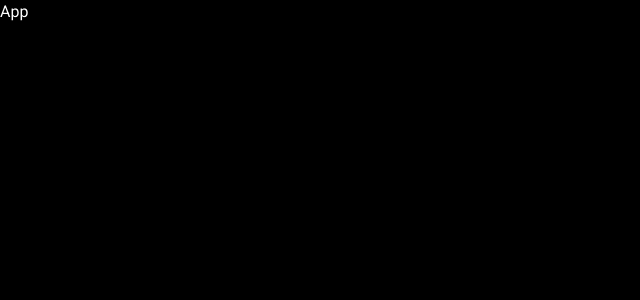
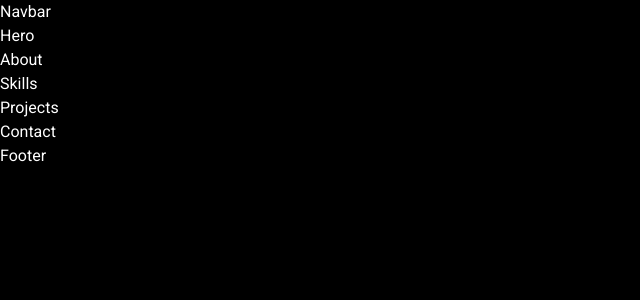
Before and after one commit to ksrinreddy/portfolio, a React (Create React App) app: page / in a window 1280 px wide. Shown: the top 300 px of the page, without its empty margins (0-640 px from the left). Built offline with nearby package versions, Linux system fonts and the light colour scheme.

Commit message:
setup initial app routing

```diff
--- a/src/App.js
+++ b/src/App.js
@@ -1,7 +1,22 @@
 import React from "react";
+import { BrowserRouter, Routes, Route } from "react-router-dom";
+import Footer from "./components/Footer";
+import Navbar from "./components/Navbar";
+
+import Error from "./pages/Error";
+import Home from "./pages/Home";
 
 const App = () => {
-  return <div>App</div>;
+  return (
+    <BrowserRouter>
+      <Navbar />
+      <Routes>
+        <Route path="/" element={<Home />} />
+        <Route path="*" element={<Error />} />
+      </Routes>
+      <Footer />
+    </BrowserRouter>
+  );
 };
 
 export default App;
--- /dev/null
+++ b/src/components/About.js
@@ -0,0 +1,7 @@
+import React from "react";
+
+const About = () => {
+  return <div>About</div>;
+};
+
+export default About;
--- /dev/null
+++ b/src/components/Contact.js
@@ -0,0 +1,7 @@
+import React from "react";
+
+const Contact = () => {
+  return <div>Contact</div>;
+};
+
+export default Contact;
--- /dev/null
+++ b/src/components/Footer.js
@@ -0,0 +1,7 @@
+import React from "react";
+
+const Footer = () => {
+  return <div>Footer</div>;
+};
+
+export default Footer;
--- /dev/null
+++ b/src/components/Hero.js
@@ -0,0 +1,7 @@
+import React from "react";
+
+const Hero = () => {
+  return <div>Hero</div>;
+};
+
+export default Hero;
--- /dev/null
+++ b/src/components/Navbar.js
@@ -0,0 +1,7 @@
+import React from "react";
+
+const Navbar = () => {
+  return <div>Navbar</div>;
+};
+
+export default Navbar;
--- /dev/null
+++ b/src/components/Projects.js
@@ -0,0 +1,7 @@
+import React from "react";
+
+const Projects = () => {
+  return <div>Projects</div>;
+};
+
+export default Projects;
--- /dev/null
+++ b/src/components/Skills.js
@@ -0,0 +1,7 @@
+import React from "react";
+
+const Skills = () => {
+  return <div>Skills</div>;
+};
+
+export default Skills;
--- /dev/null
+++ b/src/pages/Error.js
@@ -0,0 +1,7 @@
+import React from "react";
+
+const Error = () => {
+  return <div>Error</div>;
+};
+
+export default Error;
--- /dev/null
+++ b/src/pages/Home.js
@@ -0,0 +1,20 @@
+import React from "react";
+import About from "../components/About";
+import Contact from "../components/Contact";
+import Hero from "../components/Hero";
+import Projects from "../components/Projects";
+import Skills from "../components/Skills";
+
+const Home = () => {
+  return (
+    <main className="home">
+      <Hero />
+      <About />
+      <Skills />
+      <Projects />
+      <Contact />
+    </main>
+  );
+};
+
+export default Home;
```
